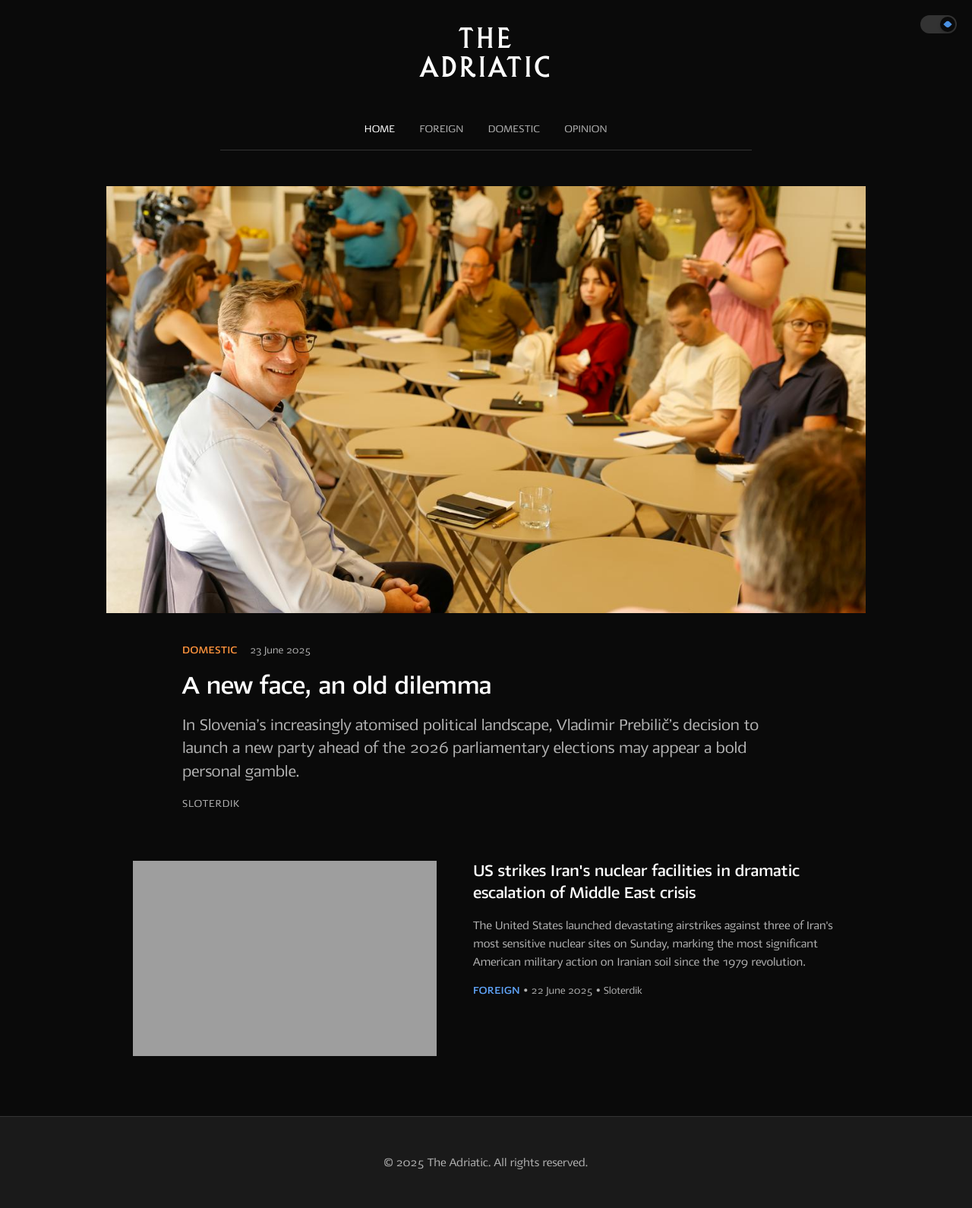
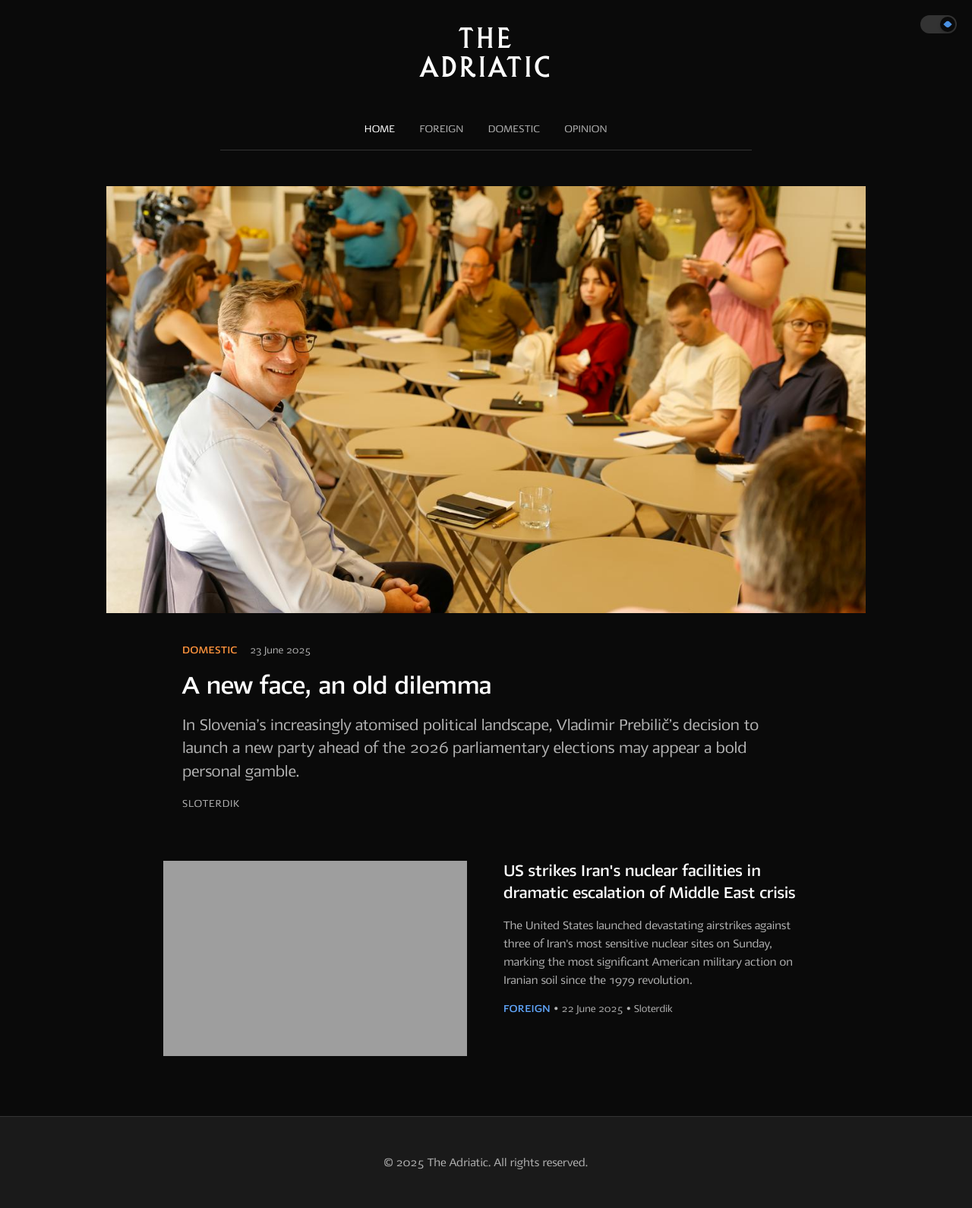
Before and after one commit to tfhoerest/azt, a Jekyll site: the page built from index.html, in a window 1280 px wide. Shown: the whole page at 76% size. Built offline with Jekyll 4.4.1, drawn with Linux system fonts in a browser that asks for light colours; some web fonts are replaced; the list of posts is cut into pages by our own code.

Commit message:
Update home.html

```diff
--- a/_layouts/home.html
+++ b/_layouts/home.html
@@ -70,7 +70,7 @@ layout: default
 /* ARTICLES */
 .articles-section {
     margin-top: var(--z-ds-space-xxl);
-    max-width: 930px;  /* 93% of hero width (Zeit ratio) */
+    max-width: 850px;  /* Middle ground - contained but spacious */
     margin-left: auto;
     margin-right: auto;
 }
@@ -79,7 +79,7 @@ layout: default
     display: grid;
     grid-template-columns: 1fr;  /* Single column - stacked like Zeit */
     gap: var(--z-ds-space-xl);
-    max-width: 930px;  /* Match articles section */
+    max-width: 850px;  /* Match articles section */
     margin: 0 auto;
 }
 
@@ -148,7 +148,7 @@ layout: default
     }
 
     .articles-section {
-        max-width: 744px;  /* 93% of 800px (maintaining Zeit ratio) */
+        max-width: 680px;  /* 85% of 800px (maintaining proportion) */
         padding: 0 var(--z-ds-space-m);
     }
 
@@ -161,7 +161,7 @@ layout: default
     }
 
     .articles-grid {
-        max-width: 744px;  /* Match articles section (Zeit ratio) */
+        max-width: 680px;  /* Match articles section */
         gap: var(--z-ds-space-l);
     }
 
```
